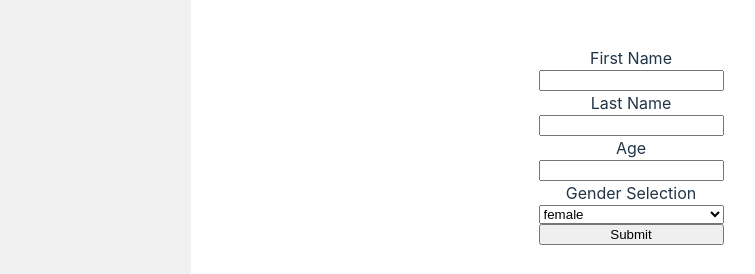
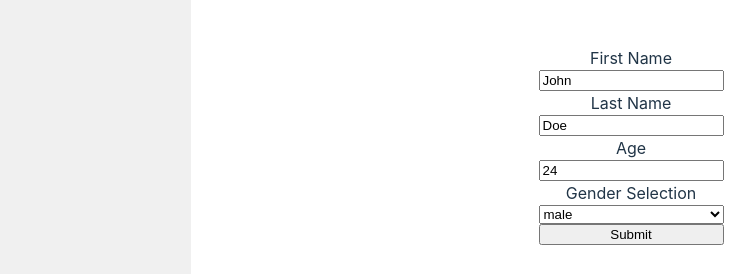
Before and after one commit to YuriiZadorozhnyi/react-playground, a React (Vite) app: page /simple-form in a window 1280 px wide. Shown: the part 255-529 px from the top of the page, without its empty margins (9-764 px from the left). Built offline with nearby package versions, Linux system fonts and the light colour scheme.

Commit message:
Context API

```diff
--- a/src/App.tsx
+++ b/src/App.tsx
@@ -3,16 +3,26 @@ import Sidebar from "./Sidebar/Sidebar.tsx";
 import sidebarItems from "./Sidebar/sidebar-items.ts";
 import {BrowserRouter, Routes, Route} from "react-router-dom";
 import Test from "./Test.tsx";
-import {lazy, Suspense} from "react";
+import { createContext, lazy, Suspense } from "react";
 import Search from "./Search/Search.tsx";
 import Nested from "./components/Nested.tsx";
-import ReactHookForm from "./components/ReactHookForm.tsx";
+import ReactHookForm, { GenderEnum, IFormInput } from "./components/ReactHookForm.tsx";
 
 const Products = lazy(() => import("./Products"));
+
+const initialData: IFormInput = {
+    firstName: "John",
+    lastName: "Doe",
+    age: 24,
+    gender: GenderEnum.male
+};
+
+export const GlobalContext = createContext(initialData);
 
 function App() {
 
   return (
+      <GlobalContext.Provider value={initialData}>
           <BrowserRouter>
             <Sidebar items={sidebarItems} />
               <Suspense fallback={<div>Loading...</div>}>
@@ -26,6 +36,7 @@ function App() {
                   </Routes>
               </Suspense>
           </BrowserRouter>
+      </GlobalContext.Provider>
   )
 }
 
--- a/src/components/ReactHookForm.tsx
+++ b/src/components/ReactHookForm.tsx
@@ -1,12 +1,14 @@
 import { useForm, SubmitHandler } from "react-hook-form"
+import { useContext } from "react";
+import { GlobalContext } from "../App.tsx";
 
-enum GenderEnum {
+export enum GenderEnum {
     female = "female",
     male = "male",
     other = "other",
 }
 
-interface IFormInput {
+export interface IFormInput {
     firstName: string;
     lastName: string;
     age: number;
@@ -16,7 +18,8 @@ interface IFormInput {
 type FormInputKeys = keyof IFormInput;
 
 export default function ReactHookForm() {
-    const { register, handleSubmit, watch, formState: { errors }, } = useForm<IFormInput>();
+    const globalContext = useContext(GlobalContext);
+    const { register, handleSubmit, watch, formState: { errors }, } = useForm<IFormInput>({ defaultValues: globalContext });
 
     const onSubmit: SubmitHandler<IFormInput> = (data) => {
         console.log(data)
```
Lines whose indentation alone changed are shown as unchanged.
